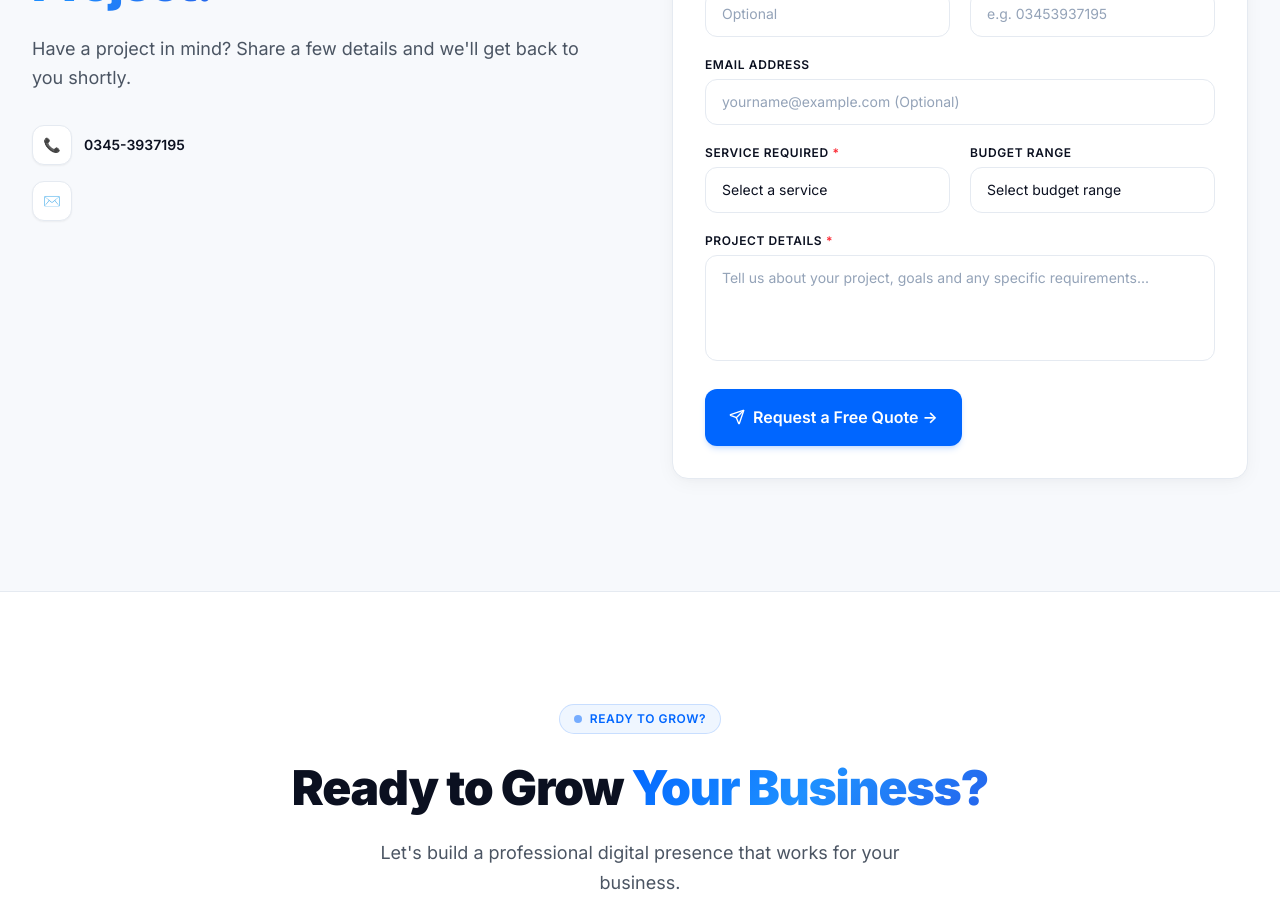
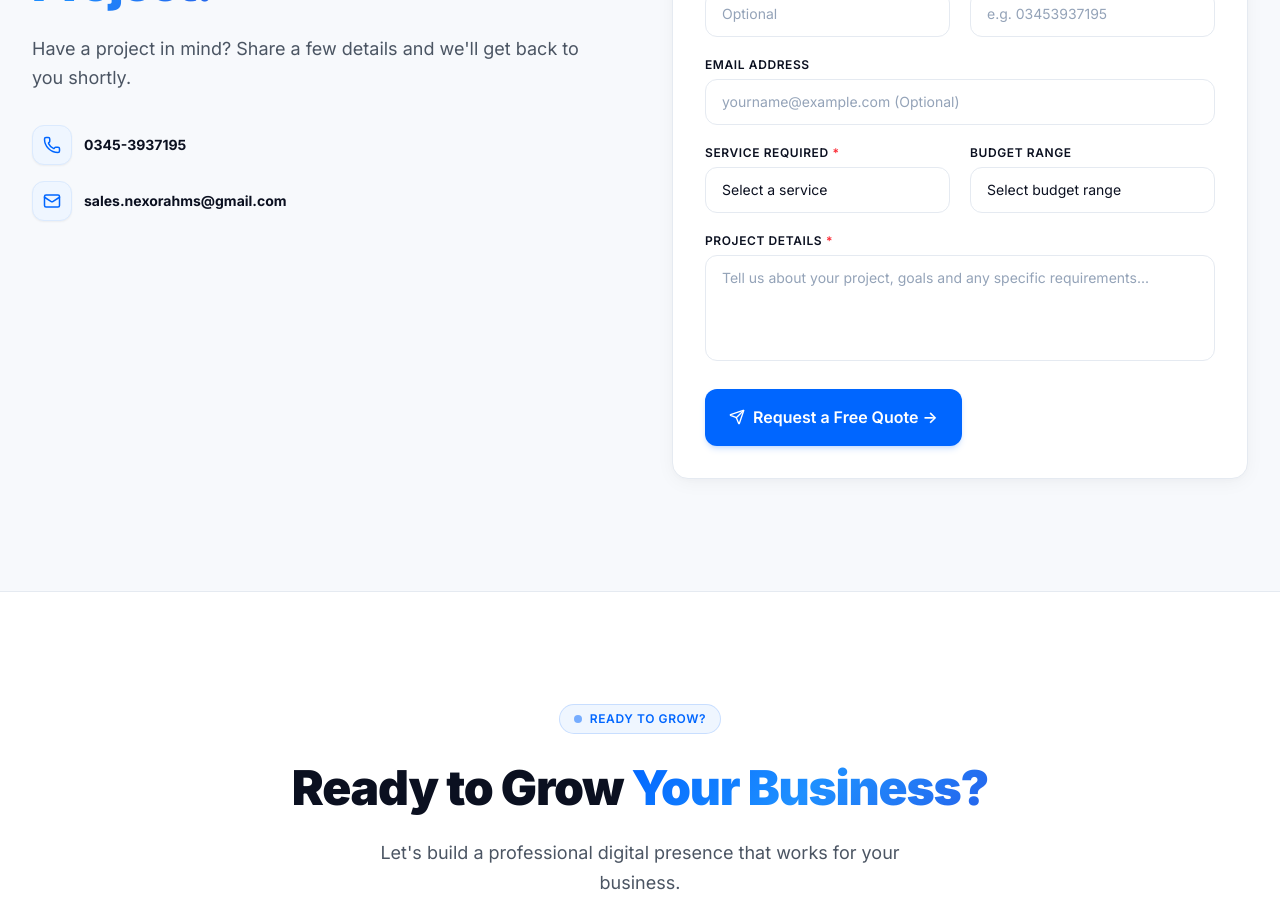
Before and after one commit to saadsa9112-cloud/NEXORA-BUSINESS-SITE, a React (Vite) app: page / in a window 1280 px wide. Shown: the part 9100-10022 px from the top of the page. Built offline with nearby package versions, Linux system fonts and the light colour scheme.

Commit message:
fix: render email text sales.nexorahms@gmail.com and match blue icon styling in QuoteForm contact list

```diff
--- a/src/components/QuoteForm/QuoteForm.jsx
+++ b/src/components/QuoteForm/QuoteForm.jsx
@@ -1,6 +1,6 @@
 import { useState } from 'react'
 import { motion, AnimatePresence } from 'framer-motion'
-import { Send, CheckCircle, AlertCircle, MessageCircle } from 'lucide-react'
+import { Send, CheckCircle, AlertCircle, MessageCircle, Phone, Mail } from 'lucide-react'
 import { SERVICES_LIST, BUDGET_RANGES, CONTACT } from '../../data/siteData'
 import MagneticButton from '../Motion/MagneticButton'
 import ScrollReveal from '../Motion/ScrollReveal'
@@ -152,18 +152,20 @@ export default function QuoteForm() {
                 href={`tel:${CONTACT.phone}`}
                 className="flex items-center gap-3 text-[#4B5563] hover:text-[#0066FF] transition-colors duration-200 text-sm group"
               >
-                <div className="w-10 h-10 rounded-xl bg-white border border-[#E5EAF1] shadow-xs group-hover:border-blue-300 flex items-center justify-center flex-shrink-0 transition-colors">
-                  <span className="text-sm">📞</span>
+                <div className="w-10 h-10 rounded-xl bg-blue-50 text-[#0066FF] border border-blue-100 shadow-xs group-hover:bg-[#0066FF] group-hover:text-white flex items-center justify-center flex-shrink-0 transition-all">
+                  <Phone size={18} />
                 </div>
-                <span className="font-semibold text-[#0B1020]">{CONTACT.phone}</span>
+                <span className="font-bold text-[#0B1020] group-hover:text-[#0066FF] transition-colors">{CONTACT.phone}</span>
               </a>
+
               <a
                 href={`mailto:${CONTACT.email}`}
                 className="flex items-center gap-3 text-[#4B5563] hover:text-[#0066FF] transition-colors duration-200 text-sm group"
               >
-                <div className="w-10 h-10 rounded-xl bg-white border border-[#E5EAF1] shadow-xs group-hover:border-blue-300 flex items-center justify-center flex-shrink-0 transition-colors">
-                  <span className="text-sm">✉️</span>
+                <div className="w-10 h-10 rounded-xl bg-blue-50 text-[#0066FF] border border-blue-100 shadow-xs group-hover:bg-[#0066FF] group-hover:text-white flex items-center justify-center flex-shrink-0 transition-all">
+                  <Mail size={18} />
                 </div>
+                <span className="font-bold text-[#0B1020] group-hover:text-[#0066FF] transition-colors break-all">{CONTACT.email}</span>
               </a>
             </div>
           </ScrollReveal>
```
